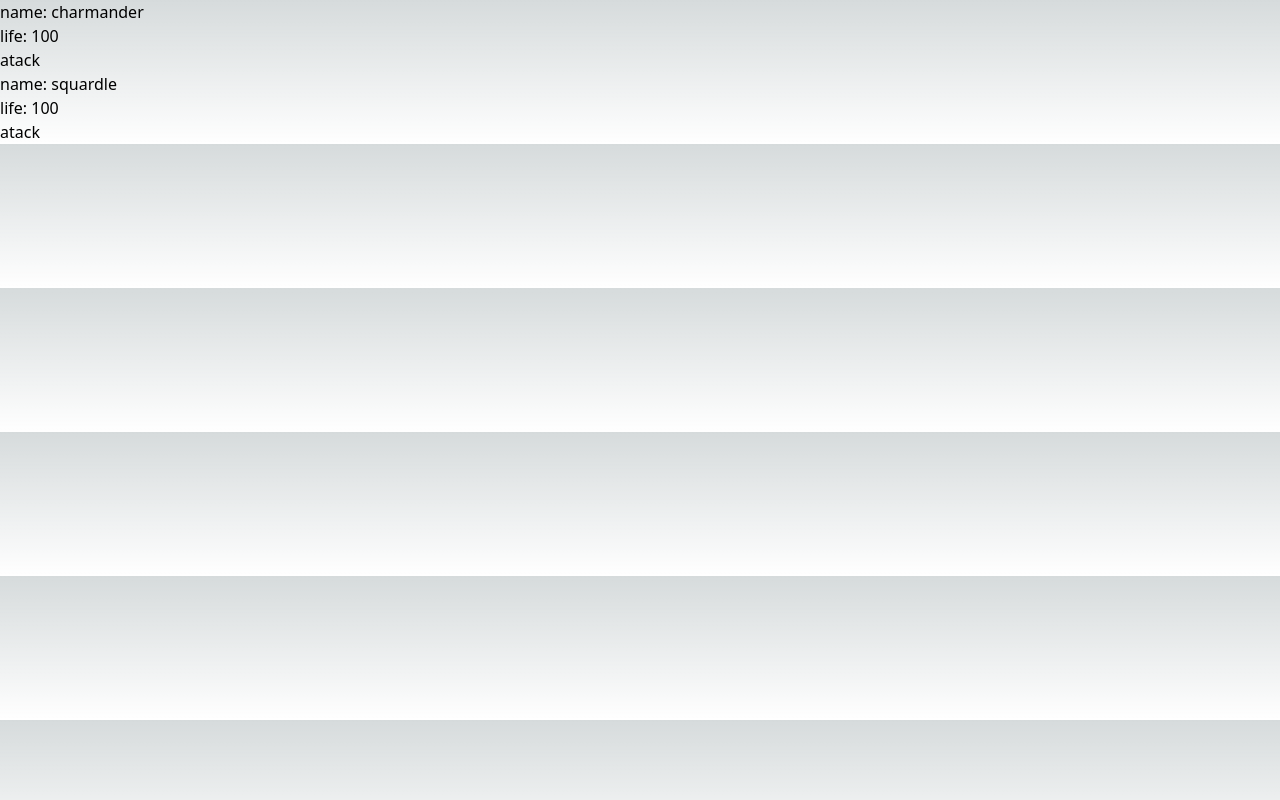
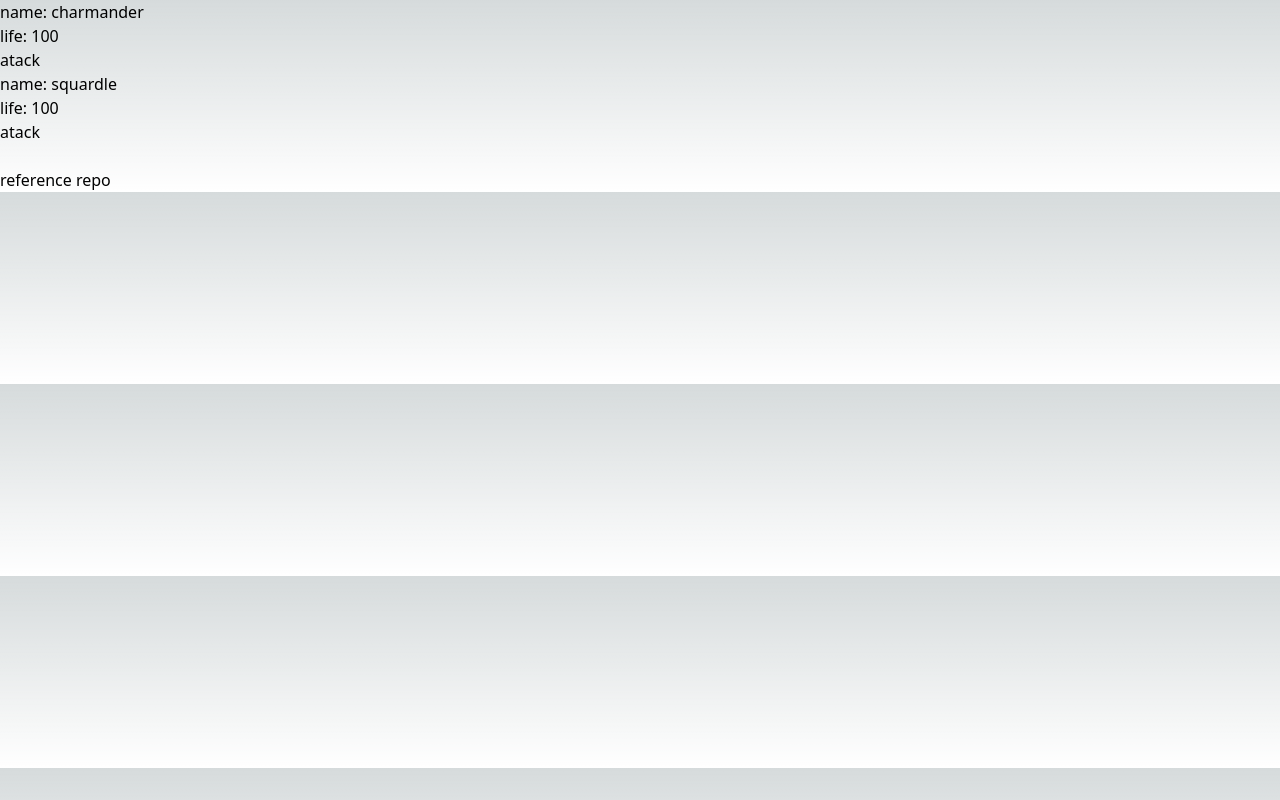
Before and after one commit to nicolaskruger/react-roadmap, a Next.js app in the folder revision/: page /006redux in a window 1280 px wide. Built offline with nearby package versions, Linux system fonts and the light colour scheme.

Commit message:
docs: :memo: add reference repository

```diff
--- a/revision/src/pages/006redux.tsx
+++ b/revision/src/pages/006redux.tsx
@@ -27,6 +27,13 @@ const PokemonReducerApp = () => {
     <div>
       <PokemonInfo {...a} type="b" />
       <PokemonInfo {...b} type="a" />
+      <br />
+      <a
+        target="_blank"
+        href="https://github.dev/treetips/typescript-nextjs-redux-toolkit-material-ui-example"
+      >
+        reference repo
+      </a>
     </div>
   );
 };
```
